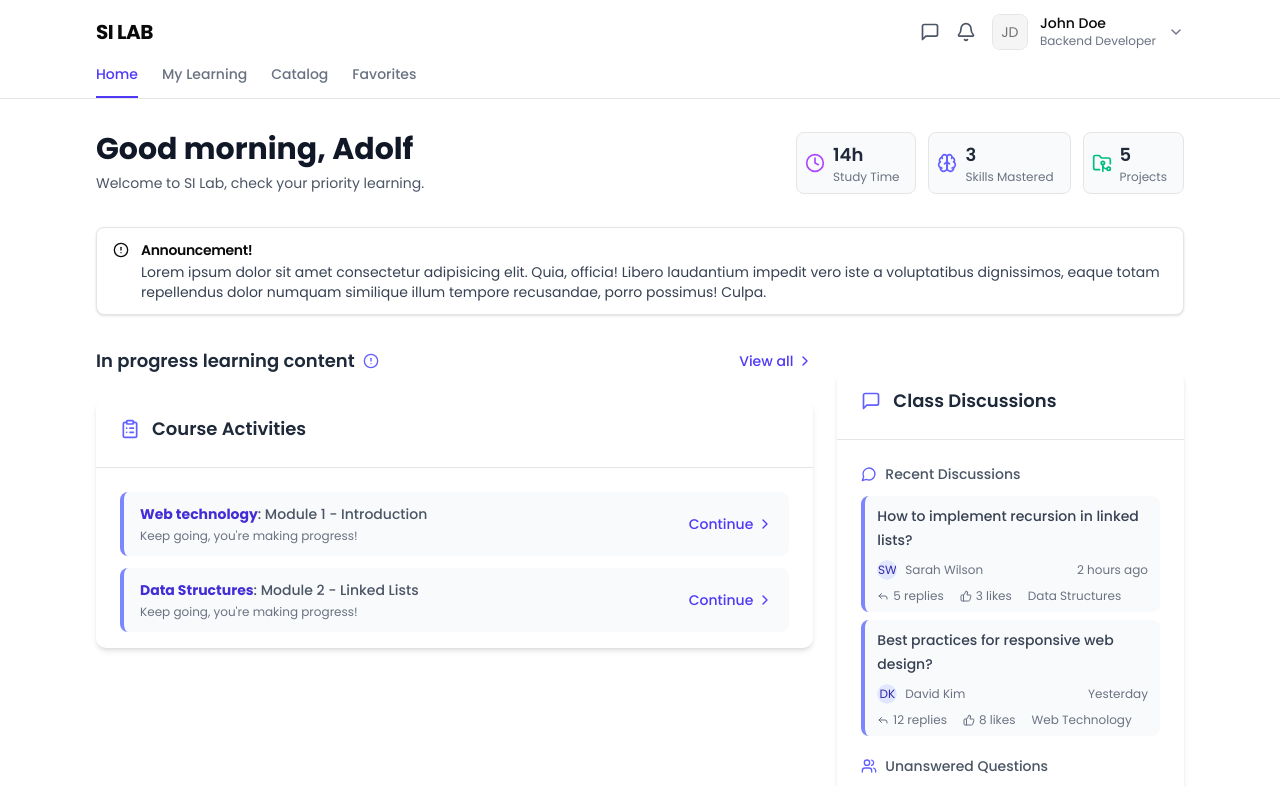
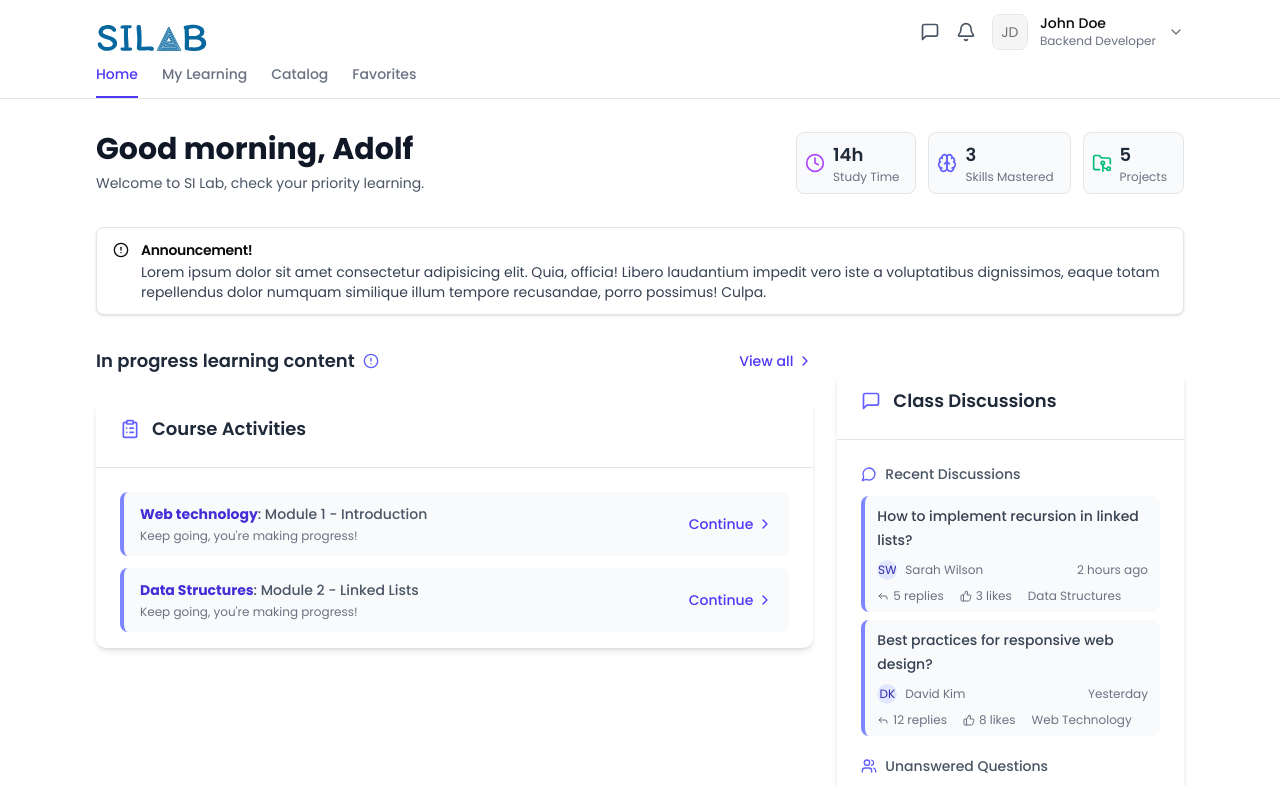
Before and after one commit to egasa21/si-lab-app, a Next.js app: page /dashboard/home in a window 1280 px wide. Shown: the top 786 px of the page. Built offline with nearby package versions, Linux system fonts and the light colour scheme.

Commit message:
refactor: change silab logo

```diff
--- a/src/app/dashboard/components/navbar.tsx
+++ b/src/app/dashboard/components/navbar.tsx
@@ -12,6 +12,7 @@ import {
 import { extractInitials } from "@/lib/stringUtils";
 import Link from "next/link";
 import { usePathname } from "next/navigation";
+import Image from "next/image";
 
 export default function Navbar() {
     const pathname = usePathname();
@@ -38,7 +39,18 @@ export default function Navbar() {
         <nav className="w-full border-b bg-white">
             {/* Top bar */}
             <div className="h-16 flex items-center justify-between px-6 md:px-12 lg:px-24">
-                <div className="text-xl font-bold tracking-tight">SI LAB</div>
+                <Link href="/dashboard/home">
+                    <div className="relative w-28 h-10">
+                        <Image
+                            className="dark:invert"
+                            src="/silab-logo.svg"
+                            alt="Si Lab logo"
+                            width={180}
+                            height={38}
+                            priority
+                        />
+                    </div>
+                </Link>
                 <div className="flex-1" />
                 <div className="flex items-center gap-4">
                     <MessageSquare className="w-5 h-5 cursor-pointer text-gray-600" />
```
Also changed, not shown: public/silab-logo.svg (added).
